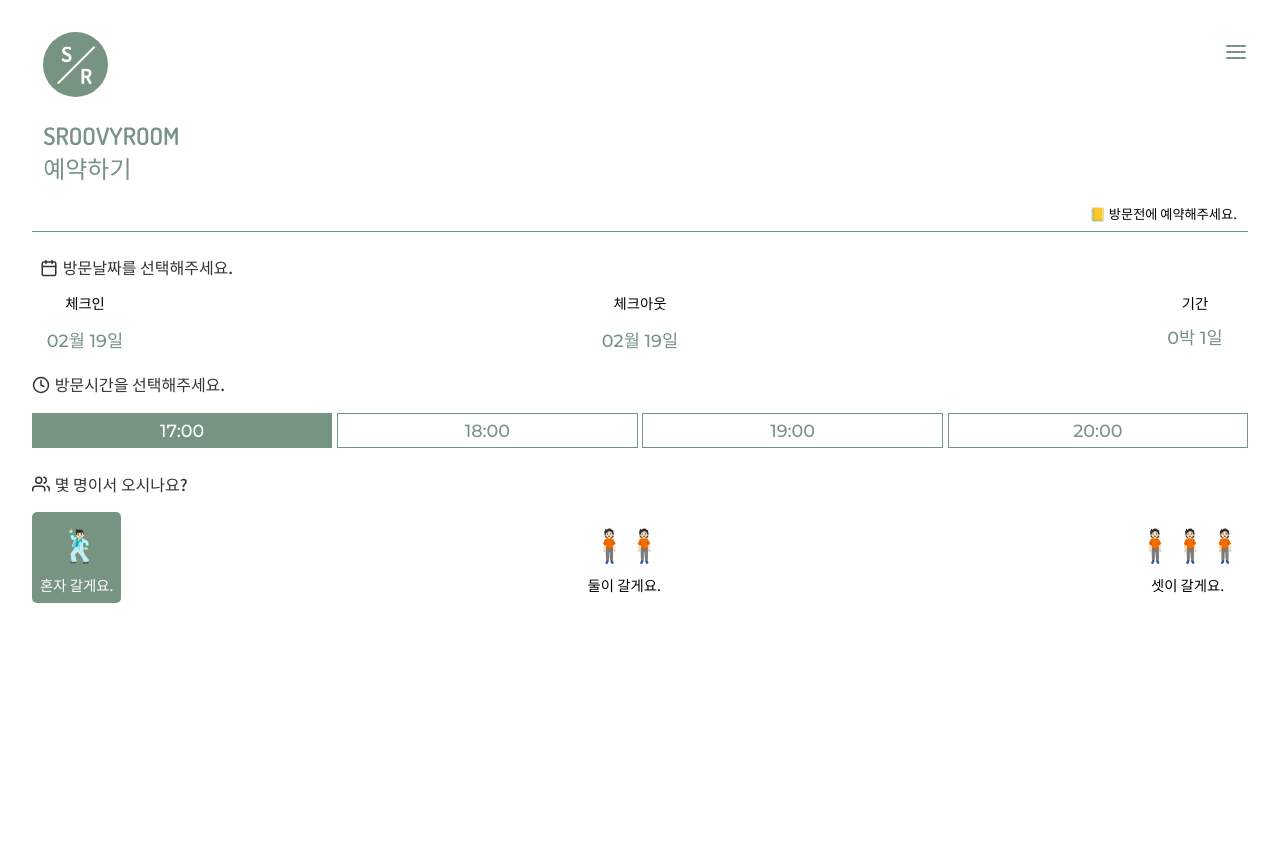
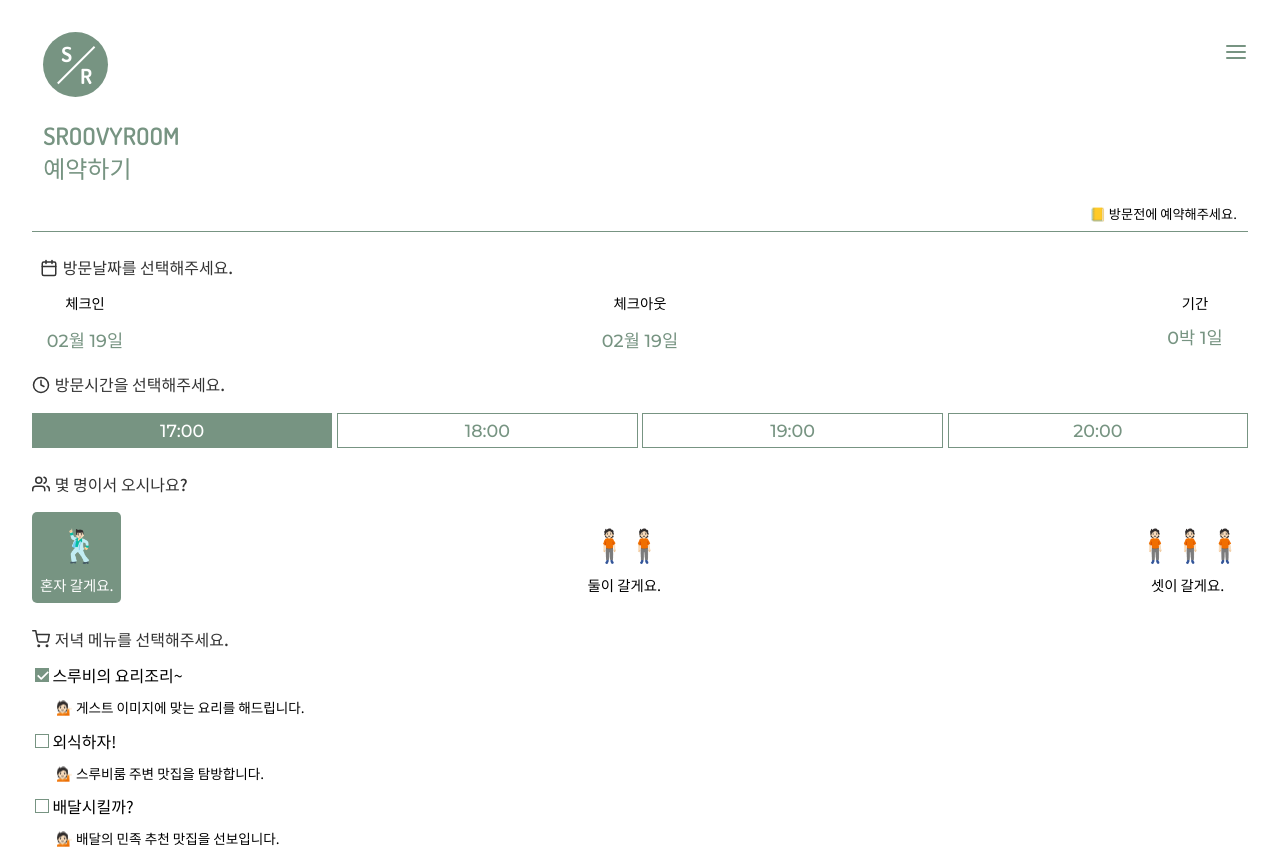
Before and after one commit to lee-suyeon/sroovyroom201, a React (Create React App) app in the folder client/: page /reservation in a window 1280 px wide. Before the commit the page ends 800 px from the top, so only its background shows below. Built offline with nearby package versions, Linux system fonts and the light colour scheme; no server answers.

Commit message:
[feat] Add DinnerMenu Component
* 저녁 메뉴 선택 form

```diff
--- /dev/null
+++ b/client/src/components/views/ReservationPage/DinnerMenu.jsx
@@ -0,0 +1,56 @@
+import React  from 'react';
+import styled from 'styled-components';
+
+import { FormTitle } from './ReservationPage';
+import { ShoppingCart } from 'react-feather';
+import { CheckBox } from 'utils';
+
+const dinnerMenuList = [
+  { value: 1, menu: "스루비의 요리조리~", desc: "💁🏻 게스트 이미지에 맞는 요리를 해드립니다." },
+  { value: 2, menu: "외식하자!", desc: "💁🏻 스루비룸 주변 맛집을 탐방합니다." },
+  { value: 3, menu: "배달시킬까?", desc: "💁🏻 배달의 민족 추천 맛집을 선보입니다." },
+]
+
+const DinnerMenuForm = styled.div`
+  li {
+    margin-bottom: 0.8rem;
+  }
+
+  .check-name {
+    color: ${({ theme }) => theme.mainColor };
+    font-weight: 500;
+  }
+
+  .menu-desc {
+    font-size: 0.85rem;
+    line-height: 1.8;
+    padding-left: 1.5rem;
+  }
+
+`
+
+function DinnerMenu ({ dinnerMenu, onChange }) {
+  return (
+    <DinnerMenuForm>
+      <FormTitle>
+        <ShoppingCart />
+        <div className="sub-title">저녁 메뉴를 선택해주세요.</div>
+      </FormTitle>
+      <ul>
+        {dinnerMenuList.map((list) =>
+          <li key={`menu-${list.value}`}>
+            <CheckBox
+              id={list.value}
+              name={list.menu}
+              onChange={() => onChange(list.value)}
+              checked={dinnerMenu === list.value ? true : false }
+            />
+              <p className="menu-desc">{list.desc}</p>
+          </li>
+        )}
+      </ul>
+    </DinnerMenuForm>
+  )
+}
+
+export default DinnerMenu;
--- a/client/src/components/views/ReservationPage/ReservationPage.jsx
+++ b/client/src/components/views/ReservationPage/ReservationPage.jsx
@@ -9,6 +9,7 @@ import moment from 'moment';
 import DateForm from './DateForm';
 import HeadCount from './HeadCount';
 import VisitTime from './VisitTime';
+import DinnerMenu from './DinnerMenu';
 
 const ContentPage = styled.div`
   height: 100vh;
@@ -48,6 +49,7 @@ function ReservationPage(props) {
   const [ nights, setNights ] = useState(0);
   const [ headCount, setHeadCount ] = useState(1);
   const [ visitTime, setVisitTime ] = useState(1);
+  const [ dinnerMenu, setDinnerMenu ] = useState(1);
 
   useEffect(() => {
     setNights(moment(endDate).diff(startDate, 'days'));
@@ -67,6 +69,10 @@ function ReservationPage(props) {
 
   const handleVisitTimeClick = (time) => {
     setVisitTime(time);
+  }
+
+  const handleDinnerMenuChange = (menu) => {
+    setDinnerMenu(menu);
   }
 
   const reservationTitle = (
@@ -109,6 +115,13 @@ function ReservationPage(props) {
         headCount={headCount}
         onClick={handleHeadCountClick}
       />
+
+      {/* 메뉴 */}
+      <DinnerMenu
+        dinnerMenu={dinnerMenu}
+        onChange={handleDinnerMenuChange}
+      />
+
     </ContentPage>
   )
 }
```
